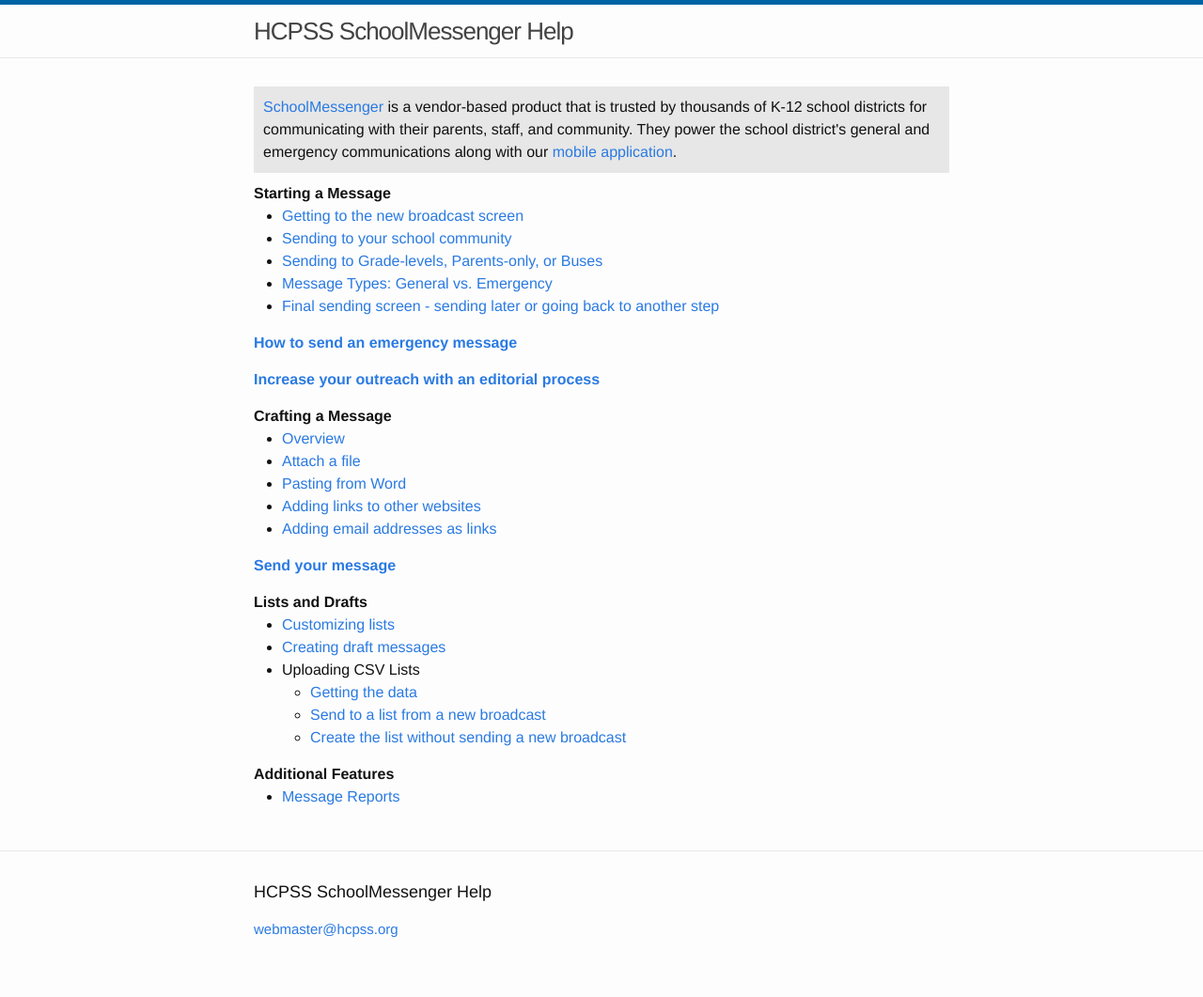
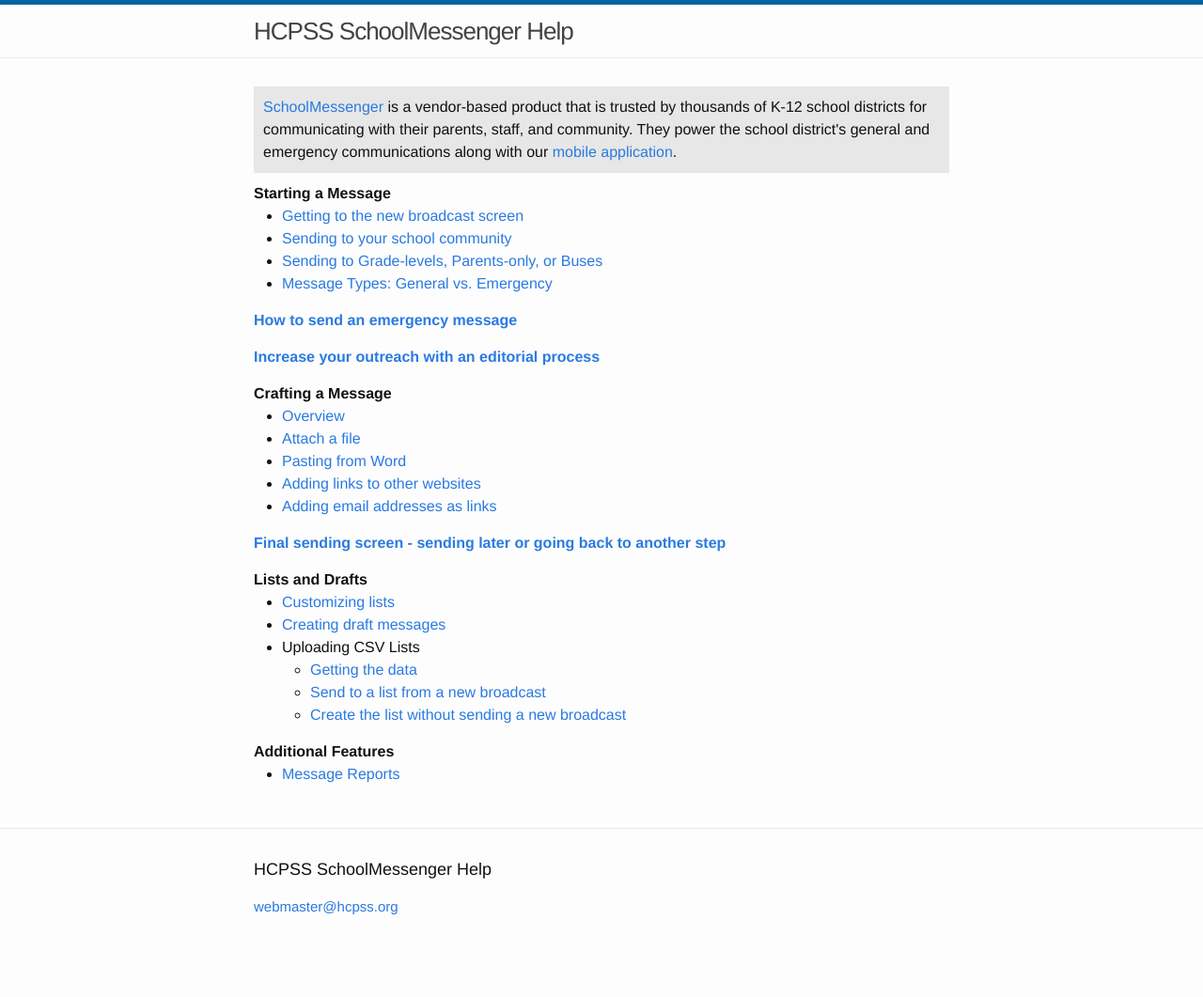
Before and after one commit to HCPSS/school-messenger-help, a Jekyll site: the page built from index.html, in a window 1280 px wide. Shown: the whole page at 94% size. Built offline with Jekyll 4.4.1, drawn with Linux system fonts in a browser that asks for light colours; after the commit the page ends 1037 px from its top, so only the background shows below that; some of the changed lines change nothing that is shown.

Commit message:
changed wording for final send screen instructions

```diff
--- a/index.html
+++ b/index.html
@@ -14,7 +14,6 @@
       <li><a href="/school-messenger-help/2014/02/17/quickly-send.html#recipients">Sending to your school community</a></li>
       <li><a href="/school-messenger-help/2014/02/17/quickly-send.html#custom-rules">Sending to Grade-levels, Parents-only, or Buses</a></li>
       <li><a href="/school-messenger-help/2014/02/17/quickly-send.html#message-types">Message Types: General vs. Emergency</a></li>
-      <li><a href="/school-messenger-help/2014/02/17/quickly-send.html#sending-screen">Final sending screen - sending later or going back to another step</a></li>
     </ul>
   <p><strong><a href="/school-messenger-help/2014/02/17/important-message-stationary.html">How to send an emergency message</a></strong></p>
   <p><strong><a href="/school-messenger-help/2014/02/17/editorial-process.html">Increase your outreach with an editorial process</a></strong></p>
@@ -26,7 +25,7 @@
       <li><a href="/school-messenger-help/2014/02/17/quickly-send.html#adding-links">Adding links to other websites</a></li>
       <li><a href="/school-messenger-help/2014/02/17/quickly-send.html#enter-email-address">Adding email addresses as links</a></li>
     </ul>
-  <p><strong><a href="/school-messenger-help/2014/02/17/quickly-send.html#sending">Send your message</a></strong></p>
+  <p><strong><a href="/school-messenger-help/2014/02/17/quickly-send.html#sending-screen">Final sending screen - sending later or going back to another step</a></strong></p>
   <strong>Lists and Drafts</strong>
   <ul>
     <li><a href="/school-messenger-help/2014/02/17/customizing-recipients.html">Customizing lists</li>
```
